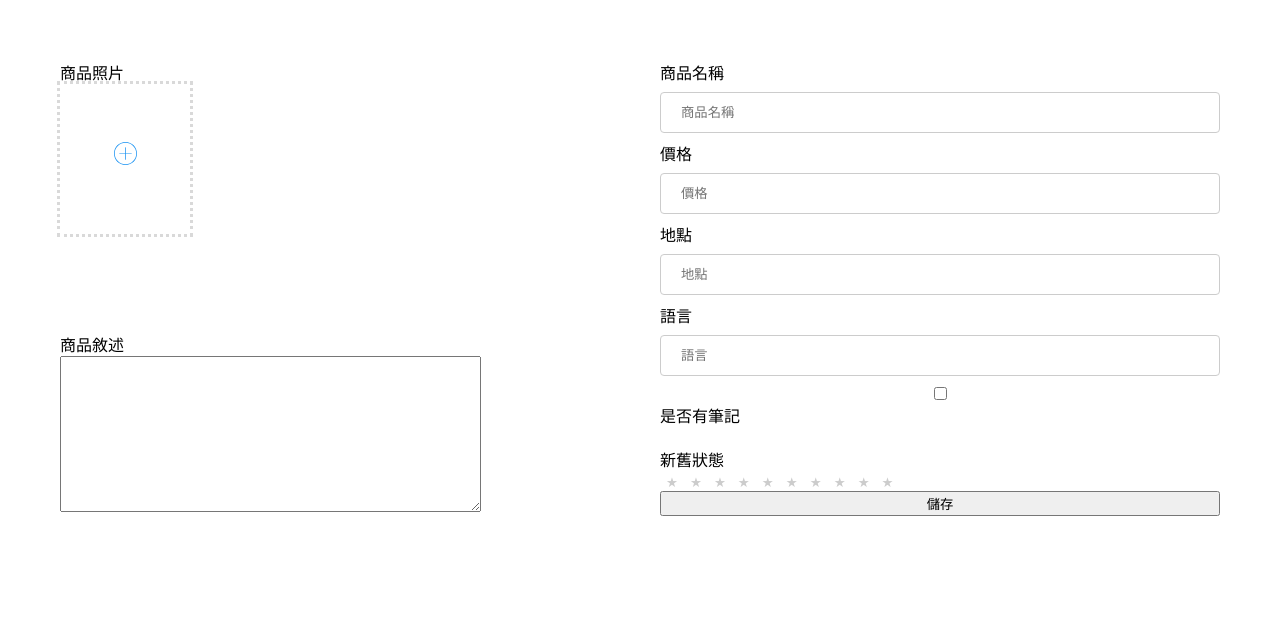
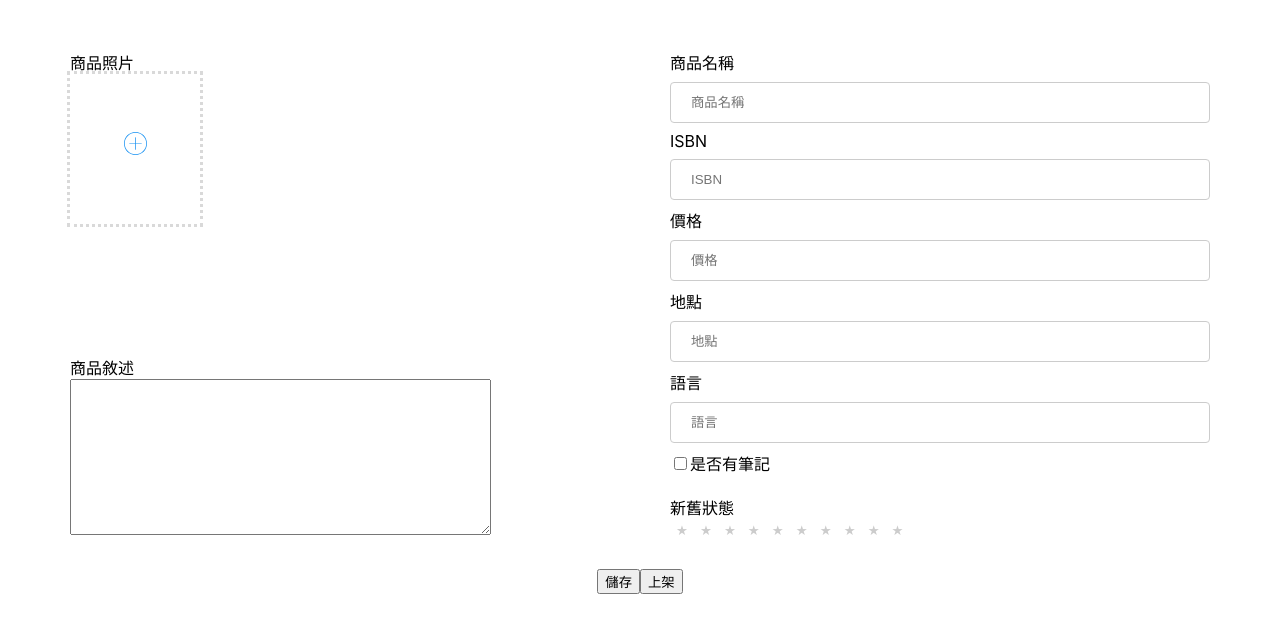
Before and after one commit to eoleedi/NTNU-Second-Hand-Bookstore-Frontend, a React (Create React App) app: page /user/editproduct in a window 1280 px wide. Shown: the top 632 px of the page. Built offline with nearby package versions, Linux system fonts and the light colour scheme.

Commit message:
feat:add/modify products(not done)

```diff
--- a/src/css/editProduct.module.css
+++ b/src/css/editProduct.module.css
@@ -1,11 +1,21 @@
+.page_content{
+    margin: 20px 40px 40px 40px;
+}
 .container{
     display:flex;
-    margin: 40px;
+
+}
+.vertical{
+    flex-direction:column;
+    align-items: stretch;
 }
 .panel {
     flex: 1;
-    padding: 20px;
+    padding: 30px;
     display: flex;
     flex-direction: column;
     justify-content: space-between;
 }
+.buttonzone{
+    align-self: center;
+}
--- a/src/pages/user/editProduct.js
+++ b/src/pages/user/editProduct.js
@@ -4,22 +4,62 @@ import styles from "../../css/editProduct.module.css";
 import StarRating from "../../components/Rating";
 import ImageUploader from "../../components/ImageUploader";
 
-function EditProduct() {
+class EditProduct extends React.Component {
+	constructor(props) {
+		super(props);
+		this.state = {
+			description: "",
+			productName: "",
+			price: "",
+			location: "",
+			language: "",
+			noted: false,
+			condition: 0,
+			isbn: "",
+		};
+		this.handleInputChange = this.handleInputChange.bind(this);
+		this.launch = this.launch.bind(this);
+		this.save = this.save.bind(this);
+		this.setCondition = this.setCondition.bind(this);
+	}
+	handleInputChange(event) {
+		const target = event.target;
+		const value = target.type === "checkbox" ? target.checked : target.value;
+		const name = target.name;
+
+		this.setState({
+			[name]: value,
+		});
+	}
+	setCondition(condition) {
+		this.setState({ ["condition"]: condition });
+	}
+
+	save() {}
+	launch() {}
+
+	render() {
 		const inputStyle = {
 			display: "block",
 		};
-	const save = () => {};
 		return (
 			<div className="App">
 				<form action="">
+					<div
+						className={[
+							styles.container,
+							styles.vertical,
+							styles.page_content,
+						].join(" ")}
+					>
 						<div className={styles.container}>
 							<div className={styles.panel}>
 								<div>
-							<label for="productImage">商品照片</label>
+									<label htmlFor="productImage">商品照片</label>
 									<ImageUploader />
 								</div>
 								<div>
-							<label for="description" style={inputStyle}>
+									<label htmlFor="description" style={inputStyle}>
 										商品敘述
 									</label>
 									<textarea
@@ -31,50 +71,80 @@ function EditProduct() {
 								</div>
 							</div>
 							<div className={styles.panel}>
-						<label for="displayName">商品名稱</label>
+								<label htmlFor="displayName">商品名稱</label>
 								<input
+									onChange={this.handleInputChange}
 									type="text"
 									id="productName"
-							name="商品名稱"
+									name="productName"
 									placeholder="商品名稱"
-							value=""
+									value={this.state.productName}
 								/>
-						<label for="price">價格</label>
+								<label htmlFor="ISBN">ISBN</label>
 								<input
+									onChange={this.handleInputChange}
+									type="text"
+									id="ISBN"
+									name="ISBN"
+									placeholder="ISBN"
+									value={this.state.isbn}
+								/>
+								<label htmlFor="price">價格</label>
+								<input
+									onChange={this.handleInputChange}
 									type="text"
 									id="price"
-							name="價格"
+									name="price"
 									placeholder="價格"
-							value=""
+									value={this.state.price}
 								/>
-						<label for="location">地點</label>
+								<label htmlFor="location">地點</label>
 								<input
+									onChange={this.handleInputChange}
 									type="text"
 									id="location"
-							name="地點"
+									name="location"
 									placeholder="地點"
-							value=""
+									value={this.state.location}
 								/>
-						<label for="language">語言</label>
+								<label htmlFor="language">語言</label>
 								<input
+									onChange={this.handleInputChange}
 									type="text"
 									id="language"
-							name="語言"
+									name="language"
 									placeholder="語言"
-							value=""
+									value={this.state.language}
 								/>
-						<input type="checkbox" id="noted" name="筆記" />
-						<label for="noted">是否有筆記</label>
+								<div>
+									<input
+										type="checkbox"
+										id="noted"
+										name="noted"
+										checked={this.state.noted}
+										onChange={this.handleInputChange}
+									/>
+									<label htmlFor="noted">是否有筆記</label>
+								</div>
 								<br />
 
-						<label for="condition">新舊狀態</label>
-						<StarRating />
-						<button type="submit">儲存</button>
+								<label htmlFor="condition">新舊狀態</label>
+								<StarRating
+									name="condition"
+									rating={this.state.condition}
+									setRating={this.setCondition}
+								/>
+							</div>
+						</div>
+						<div className={styles.buttonzone}>
+							<button onClick={this.save}>儲存</button>
+							<button onClick={this.launch}>上架</button>
 						</div>
 					</div>
 				</form>
 			</div>
 		);
 	}
+}
 
 export default EditProduct;
--- /dev/null
+++ b/src/pages/user/newProduct.js
@@ -0,0 +1,177 @@
+import React from "react";
+// import logo from './logo.svg';
+import styles from "../../css/editProduct.module.css";
+import StarRating from "../../components/Rating";
+import ImageUploader from "../../components/ImageUploader";
+
+class NewProduct extends React.Component {
+	constructor(props) {
+		super(props);
+		this.state = {
+			description: "",
+			productName: "",
+			price: "",
+			location: "",
+			language: "",
+			noted: false,
+			condition: 0,
+			isbn: "",
+			images: [],
+		};
+		this.handleInputChange = this.handleInputChange.bind(this);
+		this.launch = this.launch.bind(this);
+		this.save = this.save.bind(this);
+		this.setCondition = this.setCondition.bind(this);
+		this.setImages = this.setImages.bind(this);
+	}
+	handleInputChange(event) {
+		const target = event.target;
+		const value = target.type === "checkbox" ? target.checked : target.value;
+		const name = target.name;
+
+		this.setState({
+			[name]: value,
+		});
+	}
+	setCondition(condition) {
+		this.setState({ ["condition"]: condition });
+	}
+	setImages(images) {
+		this.setState({ ["images"]: images });
+	}
+
+	save() {
+		fetch("https://ntnu.site/api/member/products/new", {
+			method: "POST",
+			headers: {
+				"Content-Type": "application/json",
+			},
+			credentials: "include",
+			body: JSON.stringify({
+				ISBN: this.state.isbn,
+				name: this.state.productName,
+				price: isNaN(parseInt(this.state.price))
+					? 0
+					: parseInt(this.state.price),
+				images: this.state.images,
+				condition: this.state.condition,
+				noted: this.state.noted,
+				location: this.state.location,
+				language: this.state.language,
+				extraDescription: this.state.description,
+			}),
+		})
+			.then((response) => {
+				console.log(response);
+			})
+			.catch((error) => console.log(error));
+	}
+	launch() {}
+	render() {
+		const inputStyle = {
+			display: "block",
+		};
+		return (
+			<div className="App">
+				<div
+					className={[
+						styles.container,
+						styles.vertical,
+						styles.page_content,
+					].join(" ")}
+				>
+					<div className={styles.container}>
+						<div className={styles.panel}>
+							<div>
+								<label htmlFor="productImage">商品照片</label>
+								<ImageUploader setImages={this.setImages} />
+							</div>
+							<div>
+								<label htmlFor="description" style={inputStyle}>
+									商品敘述
+								</label>
+								<textarea
+									name="description"
+									id="description"
+									rows="10"
+									cols="50"
+								></textarea>
+							</div>
+						</div>
+						<div className={styles.panel}>
+							<label htmlFor="displayName">商品名稱</label>
+							<input
+								onChange={this.handleInputChange}
+								type="text"
+								id="productName"
+								name="productName"
+								placeholder="商品名稱"
+								value={this.state.productName}
+							/>
+							<label htmlFor="ISBN">ISBN</label>
+							<input
+								onChange={this.handleInputChange}
+								type="text"
+								id="ISBN"
+								name="isbn"
+								placeholder="ISBN"
+								value={this.state.isbn}
+							/>
+							<label htmlFor="price">價格</label>
+							<input
+								onChange={this.handleInputChange}
+								type="text"
+								id="price"
+								name="price"
+								placeholder="價格"
+								value={this.state.price}
+							/>
+							<label htmlFor="location">地點</label>
+							<input
+								onChange={this.handleInputChange}
+								type="text"
+								id="location"
+								name="location"
+								placeholder="地點"
+								value={this.state.location}
+							/>
+							<label htmlFor="language">語言</label>
+							<input
+								onChange={this.handleInputChange}
+								type="text"
+								id="language"
+								name="language"
+								placeholder="語言"
+								value={this.state.language}
+							/>
+							<div>
+								<input
+									type="checkbox"
+									id="noted"
+									name="noted"
+									checked={this.state.noted}
+									onChange={this.handleInputChange}
+								/>
+								<label htmlFor="noted">是否有筆記</label>
+							</div>
+							<br />
+
+							<label htmlFor="condition">新舊狀態</label>
+							<StarRating
+								name="condition"
+								rating={this.state.condition}
+								setRating={this.setCondition}
+							/>
+						</div>
+					</div>
+					<div className={styles.buttonzone}>
+						<button onClick={this.save}>儲存</button>
+						<button onClick={this.launch}>上架</button>
+					</div>
+				</div>
+			</div>
+		);
+	}
+}
+
+export default NewProduct;
```
Lines whose indentation alone changed are shown as unchanged.
